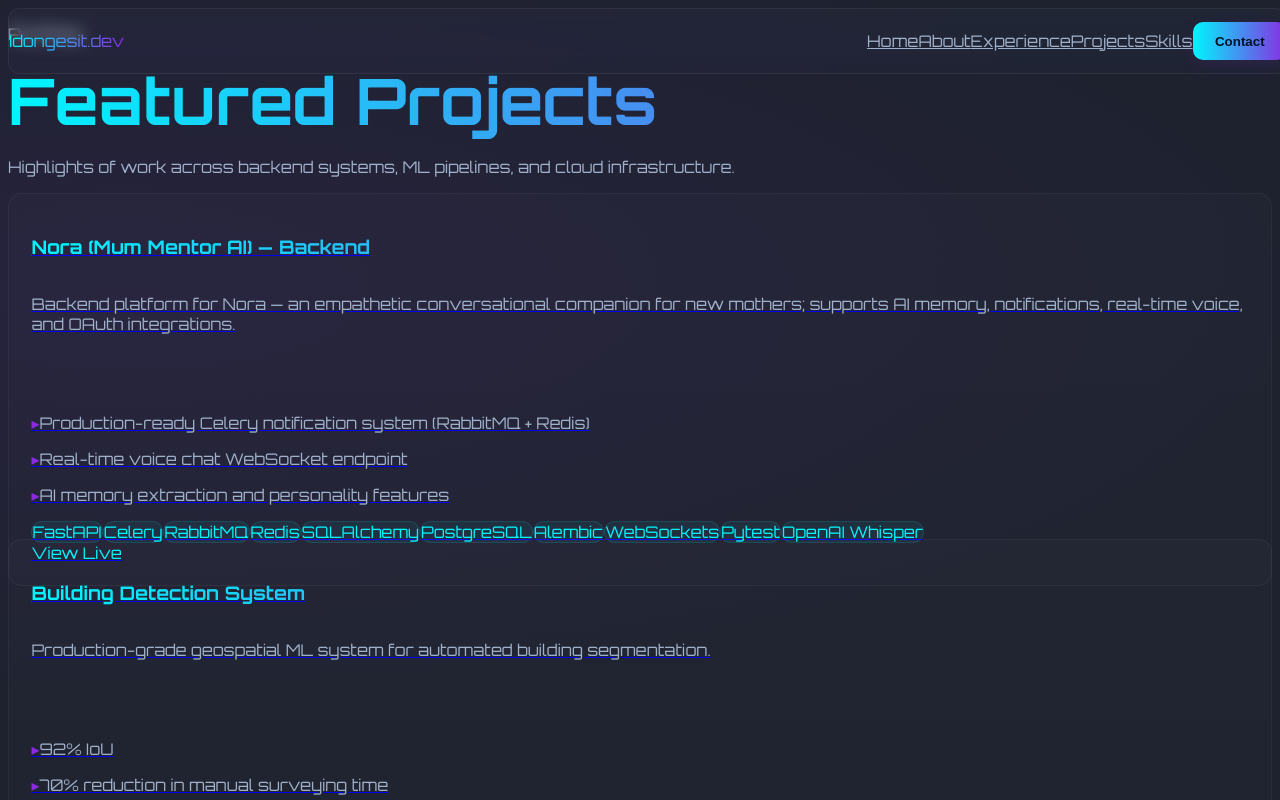
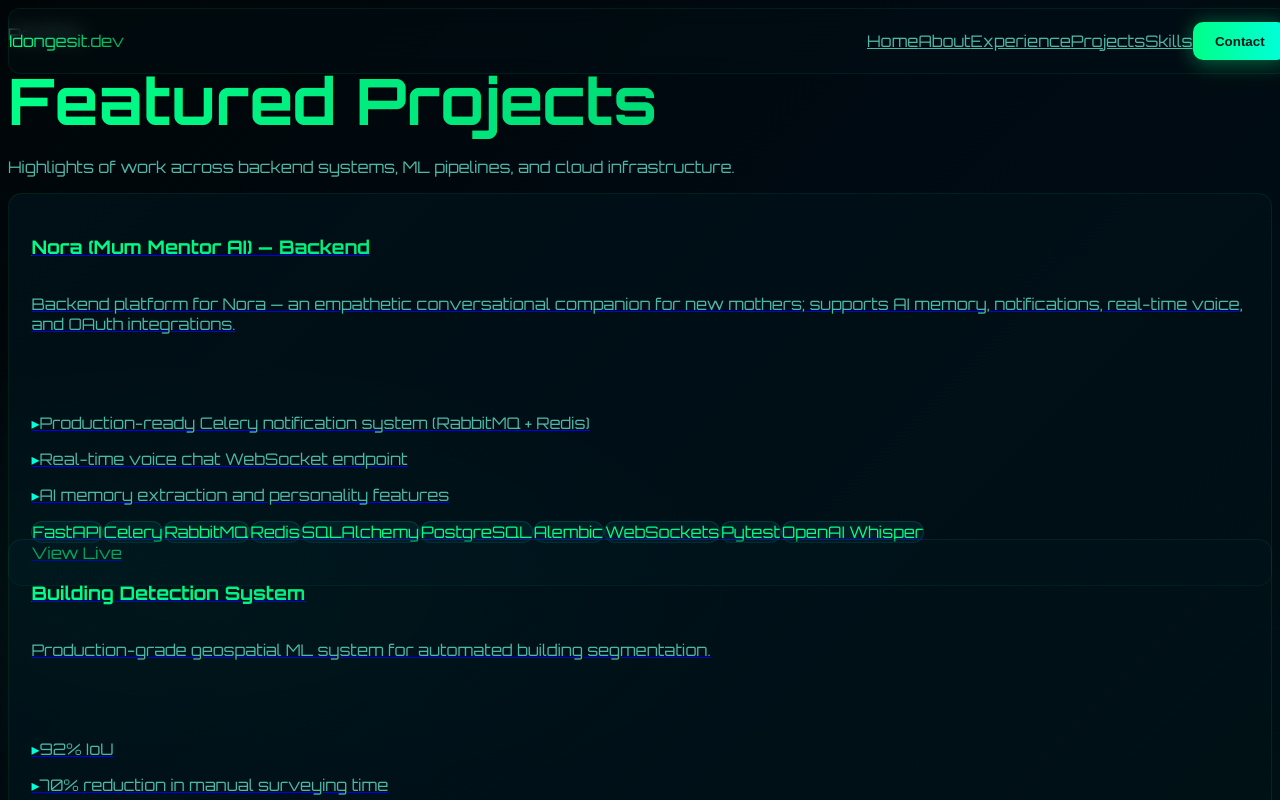
Before and after one commit to idyweb/portfolio, a Next.js app: page /projects in a window 1280 px wide. Shown: the top 800 px of the page. Built offline with nearby package versions, Linux system fonts and the light colour scheme.

Commit message:
style: change text gradient to Matrix green (bright to deep green)

```diff
--- a/app/globals.css
+++ b/app/globals.css
@@ -5,81 +5,119 @@
 /* Neo-futuristic global styles */
 
 :root{
-  --neo-1: #00f5ff; /* cyan */
-  --neo-2: #8a2be2; /* electric violet */
-  --neo-3: #ff39b5; /* magenta */
-  --bg-1: rgba(6,10,25,0.9);
-  --glass: rgba(255,255,255,0.03);
-  --glass-border: rgba(255,255,255,0.06);
-  --muted: #9fb0c8;
+  --neo-1: #00ff88; /* matrix green */
+  --neo-2: #00ffdd; /* cyan */
+  --neo-3: #0099ff; /* deep blue */
+  --bg-1: #000a0f;
+  --glass: rgba(0,255,136,0.02);
+  --glass-border: rgba(0,255,136,0.08);
+  --muted: #4db8a8;
   /* legacy mappings for existing components */
   --primary: var(--neo-1);
   --primary-dark: var(--neo-2);
   --primary-light: var(--neo-3);
-  --border-color: rgba(255,255,255,0.06);
+  --border-color: rgba(0,255,136,0.12);
   --bg-primary: var(--bg-1);
 }
 
 html{scroll-behavior:smooth}
 
 body{
-  background: radial-gradient(1200px 400px at 10% 10%, rgba(138,43,226,0.08), transparent),
-              radial-gradient(800px 300px at 90% 90%, rgba(0,245,255,0.06), transparent),
-              var(--bg-1);
-  color: #e6eef8;
+  background:
+    radial-gradient(ellipse 1400px 600px at 15% 20%, rgba(0,255,136,0.04), transparent 40%),
+    radial-gradient(ellipse 1000px 500px at 85% 80%, rgba(0,153,255,0.03), transparent 50%),
+    linear-gradient(135deg, #000608 0%, #000a12 25%, #001015 50%, #000a0f 75%, #000508 100%),
+    var(--bg-1);
+  color: #a8dcc0;
   font-family: 'Orbitron', ui-sans-serif, system-ui, -apple-system, 'Segoe UI', Roboto, 'Helvetica Neue', Arial;
   -webkit-font-smoothing:antialiased;
   -moz-osx-font-smoothing:grayscale;
 }
 
 /* animated gradient background element (use as separate layer) */
-@keyframes neoGradient {
-  0%{background-position:0% 50%}
-  50%{background-position:100% 50%}
-  100%{background-position:0% 50%}
+@keyframes matrixFlow {
+  0%{
+    background-position: 0% 50%;
+    opacity: 0.08;
+  }
+  50%{
+    background-position: 100% 50%;
+    opacity: 0.12;
+  }
+  100%{
+    background-position: 0% 50%;
+    opacity: 0.08;
+  }
 }
 
 .neo-bg{
-  background: linear-gradient(90deg, var(--neo-1), var(--neo-2), var(--neo-3));
-  background-size: 300% 300%;
-  animation: neoGradient 12s linear infinite;
-  opacity: .13;
-  filter: blur(60px);
+  background: linear-gradient(90deg,
+    #001a1a 0%,
+    rgba(0,255,136,0.15) 25%,
+    #336d85 50%,
+    rgba(0,153,255,0.12) 75%,
+    #001a1a 100%);
+  background-size: 400% 400%;
+  animation: matrixFlow 16s ease-in-out infinite;
+  filter: blur(80px);
+  mix-blend-mode: screen;
 }
 
 /* small text gradient utility */
-.text-gradient{background:linear-gradient(90deg,var(--neo-1),var(--neo-2));-webkit-background-clip:text;-webkit-text-fill-color:transparent;background-clip:text}
+.text-gradient{background:linear-gradient(90deg, #00ff88 0%, #00dd77 50%, #00aa55 100%);-webkit-background-clip:text;-webkit-text-fill-color:transparent;background-clip:text}
 
 /* glassmorphism container */
 .glass{
-  background: linear-gradient(180deg, rgba(255,255,255,0.02), rgba(255,255,255,0.01));
+  background: linear-gradient(135deg, rgba(0,15,20,0.4), rgba(0,20,30,0.3));
   border: 1px solid var(--glass-border);
-  backdrop-filter: blur(8px) saturate(120%);
-  -webkit-backdrop-filter: blur(8px) saturate(120%);
+  backdrop-filter: blur(10px) brightness(0.9);
+  -webkit-backdrop-filter: blur(10px) brightness(0.9);
   border-radius: 12px;
 }
 
 .glass-strong{
-  background: linear-gradient(180deg, rgba(255,255,255,0.03), rgba(255,255,255,0.02));
-  border: 1px solid rgba(138,43,226,0.14);
+  background: linear-gradient(135deg, rgba(0,255,136,0.04), rgba(0,153,255,0.02));
+  border: 1px solid rgba(0,255,136,0.14);
 }
 
 /* neon text/glow */
-.neon{color:var(--neo-1);text-shadow:0 0 8px rgba(0,245,255,0.14),0 0 24px rgba(138,43,226,0.06)}
-.neon-strong{color:var(--neo-3);text-shadow:0 0 10px rgba(255,57,181,0.12),0 0 30px rgba(138,43,226,0.08)}
+.neon{color:var(--neo-1);text-shadow:0 0 10px rgba(0,255,136,0.3),0 0 30px rgba(0,255,136,0.1),inset 0 0 10px rgba(0,255,136,0.05)}
+.neon-strong{color:var(--neo-2);text-shadow:0 0 12px rgba(0,255,221,0.35),0 0 40px rgba(0,153,255,0.12),inset 0 0 15px rgba(0,255,221,0.08)}
 
 .text-muted{color:var(--muted)}
 
 /* buttons */
 .btn-neo{
   padding:0.7rem 1.4rem;border-radius:10px;font-weight:700;border:none;cursor:pointer;
-  background:linear-gradient(90deg,var(--neo-1),var(--neo-2));color:#021124;box-shadow:0 6px 18px rgba(138,43,226,0.12);
+  background:linear-gradient(90deg,#00ff88,#00ffdd);color:#001a1a;box-shadow:0 0 20px rgba(0,255,136,0.3),0 8px 24px rgba(0,255,136,0.15);
+  transition: all 0.3s;
 }
-.btn-neo-outline{padding:0.7rem 1.2rem;border-radius:10px;border:1px solid rgba(255,255,255,0.06);color:var(--neo-1);background:transparent}
+.btn-neo:hover{
+  box-shadow:0 0 30px rgba(0,255,136,0.5),0 12px 32px rgba(0,255,136,0.25);
+  transform: translateY(-2px);
+}
+.btn-neo-outline{
+  padding:0.7rem 1.2rem;border-radius:10px;border:1.5px solid var(--neo-1);color:var(--neo-1);background:transparent;
+  box-shadow: 0 0 10px rgba(0,255,136,0.2);
+  transition: all 0.3s;
+}
+.btn-neo-outline:hover{
+  background: rgba(0,255,136,0.08);
+  box-shadow: 0 0 20px rgba(0,255,136,0.4);
+}
 
 /* cards */
-.card-neo{padding:1.4rem;border-radius:14px;border:1px solid rgba(255,255,255,0.04);background:linear-gradient(180deg, rgba(255,255,255,0.015), rgba(255,255,255,0.01));}
-.card-neo:hover{transform:translateY(-6px);box-shadow:0 20px 50px rgba(138,43,226,0.08);transition:all .28s}
+.card-neo{
+  padding:1.4rem;border-radius:14px;border:1px solid var(--glass-border);
+  background:linear-gradient(135deg, rgba(0,30,40,0.4), rgba(0,20,25,0.3));
+  transition:all .28s;
+}
+.card-neo:hover{
+  transform:translateY(-6px);
+  border-color: rgba(0,255,136,0.16);
+  box-shadow:0 20px 60px rgba(0,255,136,0.12),inset 0 0 20px rgba(0,255,136,0.04);
+  background:linear-gradient(135deg, rgba(0,40,50,0.5), rgba(0,25,35,0.4));
+}
 
 /* utility */
 .subtle{opacity:.9}
```
